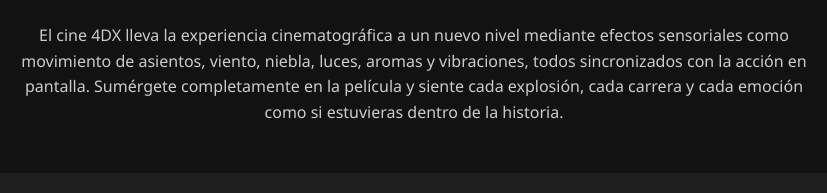
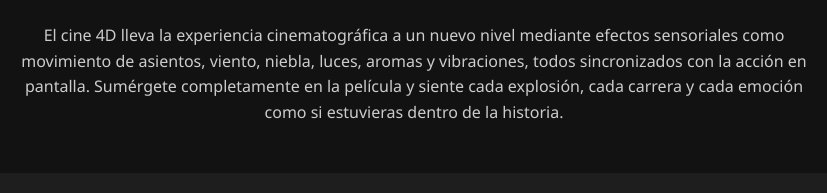
Before and after one commit to xeywa/cine4DX, a plain HTML site: page index.html in a window 1280 px wide. Shown: the part 263-456 px from the top of the page, 226-1053 px from the left. Drawn offline with Linux system fonts and the light colour scheme.

Commit message:
Update index.html

```diff
--- a/index.html
+++ b/index.html
@@ -101,7 +101,7 @@
   <section class="descripcion">
     <h2>¿Qué es Cine4DX?</h2>
     <p>
-      El cine 4DX lleva la experiencia cinematográfica a un nuevo nivel mediante efectos sensoriales como movimiento de asientos, viento, niebla, luces, aromas y vibraciones, todos sincronizados con la acción en pantalla.
+      El cine 4D lleva la experiencia cinematográfica a un nuevo nivel mediante efectos sensoriales como movimiento de asientos, viento, niebla, luces, aromas y vibraciones, todos sincronizados con la acción en pantalla.
       Sumérgete completamente en la película y siente cada explosión, cada carrera y cada emoción como si estuvieras dentro de la historia.
     </p>
   </section>
```
